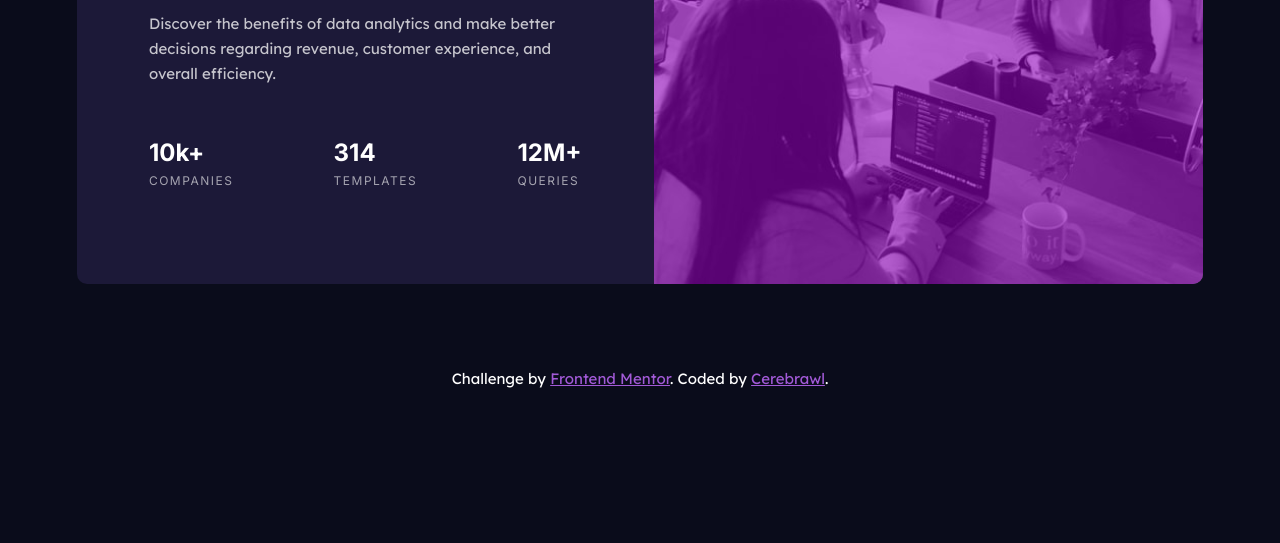
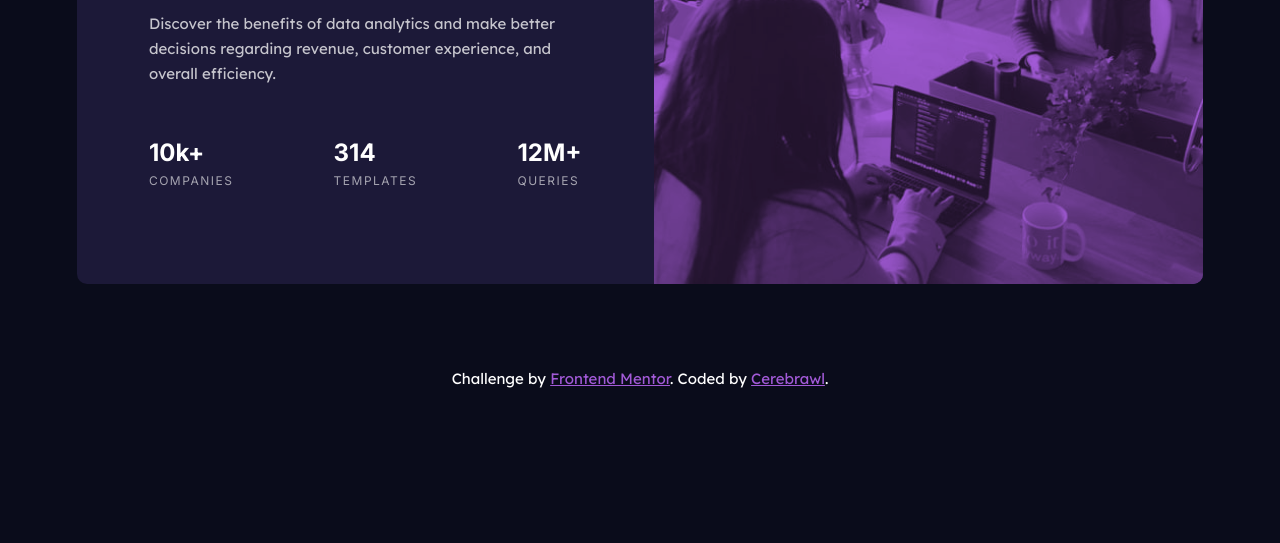
Before and after one commit to cerebrawlXIV/Challenge-1-Frontend-Mentor, a plain HTML site: page index.html in a window 1280 px wide. Shown: the part 257-800 px from the top of the page. Drawn offline with Linux system fonts and the light colour scheme.

Commit message:
[style.scss] color image modif

```diff
--- a/index.html
+++ b/index.html
@@ -17,7 +17,6 @@
     <figure>
       <img class='mobile-img' src='./images/image-header-mobile.jpg' alt='Picture with several people behind computers'/>
       <img class='desktop-img' src='./images/image-header-desktop.jpg' alt='Picture with several people behind computers'/>
-      <div></div>
     </figure>
     <article>
       <h1>Get <span>insights </span>that help your business grow.</h1>
--- a/sass/pages/_card.scss
+++ b/sass/pages/_card.scss
@@ -6,21 +6,15 @@ section{
     overflow: hidden;
     figure{
         width: 100%;
-        position: relative;
+        background-color: $thirdColor;
         .desktop-img{
             display: none;
         }
         img{
             width: 100%;
             height: auto;
-        }
-        div{
-            width: 100%;
-            height: 100%;
-            background-color: rgb(145, 3, 189);
-            opacity: .6;
-            position: absolute;
-            top: 0;
+            opacity: .8;
+            mix-blend-mode: multiply;
         }
     }
     article{
```
Also changed, not shown: css/style.css, 1 other file.
